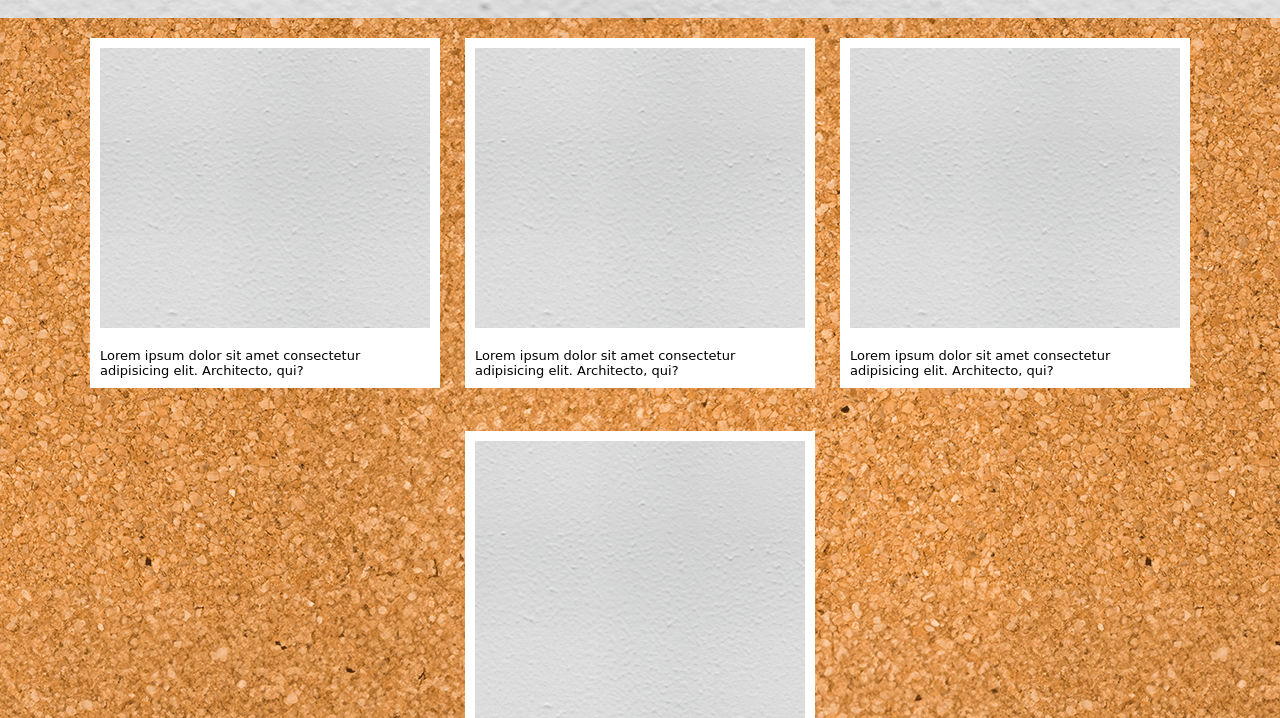
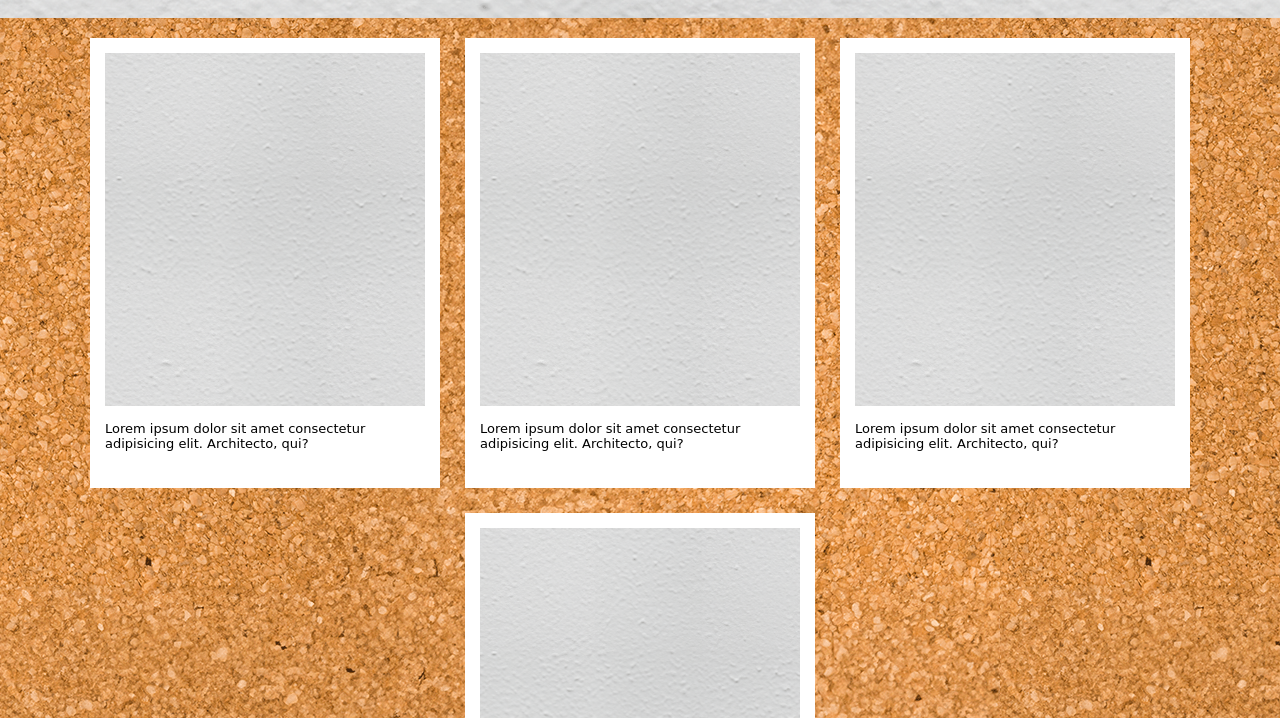
Before and after one commit to RaffaelePellegrino/js-photo-blog, a plain HTML site: page index.html in a window 1280 px wide. Shown: the part 82-800 px from the top of the page. Drawn offline with Linux system fonts and the light colour scheme; a web font is replaced by a local one.

Commit message:
fix height del body

```diff
--- a/style.css
+++ b/style.css
@@ -26,7 +26,7 @@ body{
 
 .contenitore{
     background-image: url('img/cork.png');
-    height: 100vh;
+    height: 100%;
     display: flex;
     justify-content: center;
 }
@@ -42,21 +42,19 @@ body{
 .card{
     width: 350px;
     background-color: white;
-    height: 350px;
+    height: 450px;
     display: flex;
     flex-direction: column;
 }
 
 .card img{
-    height: 80%;
-    margin: 10px;
+    height: 85%;
+    padding: 15px;
     object-fit: cover;
 }
 
 .card figcaption{
-    height: 20%;
-    margin: 0 10px;
+    height: 15%;
+    padding: 0px 15px;
     font-size: 13px;
-    align-items: center;
-    display: flex;
 }
```
